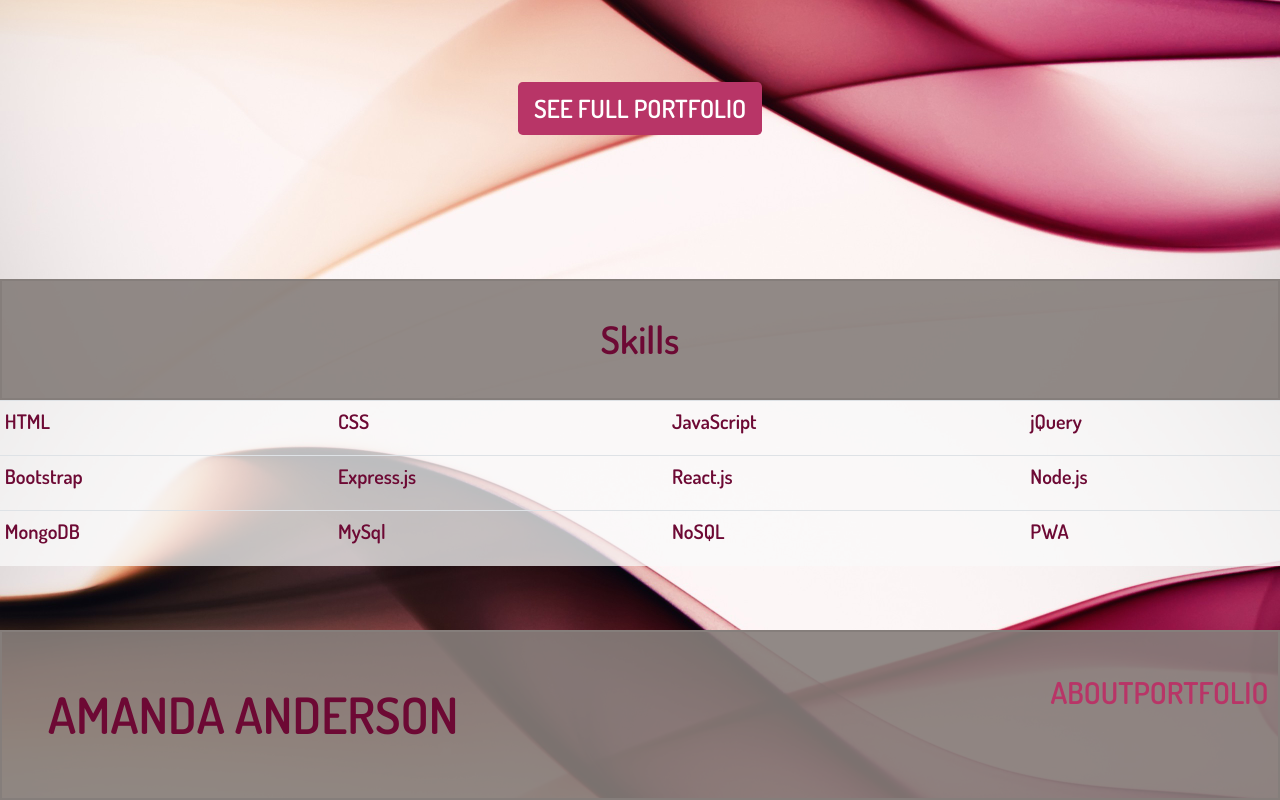
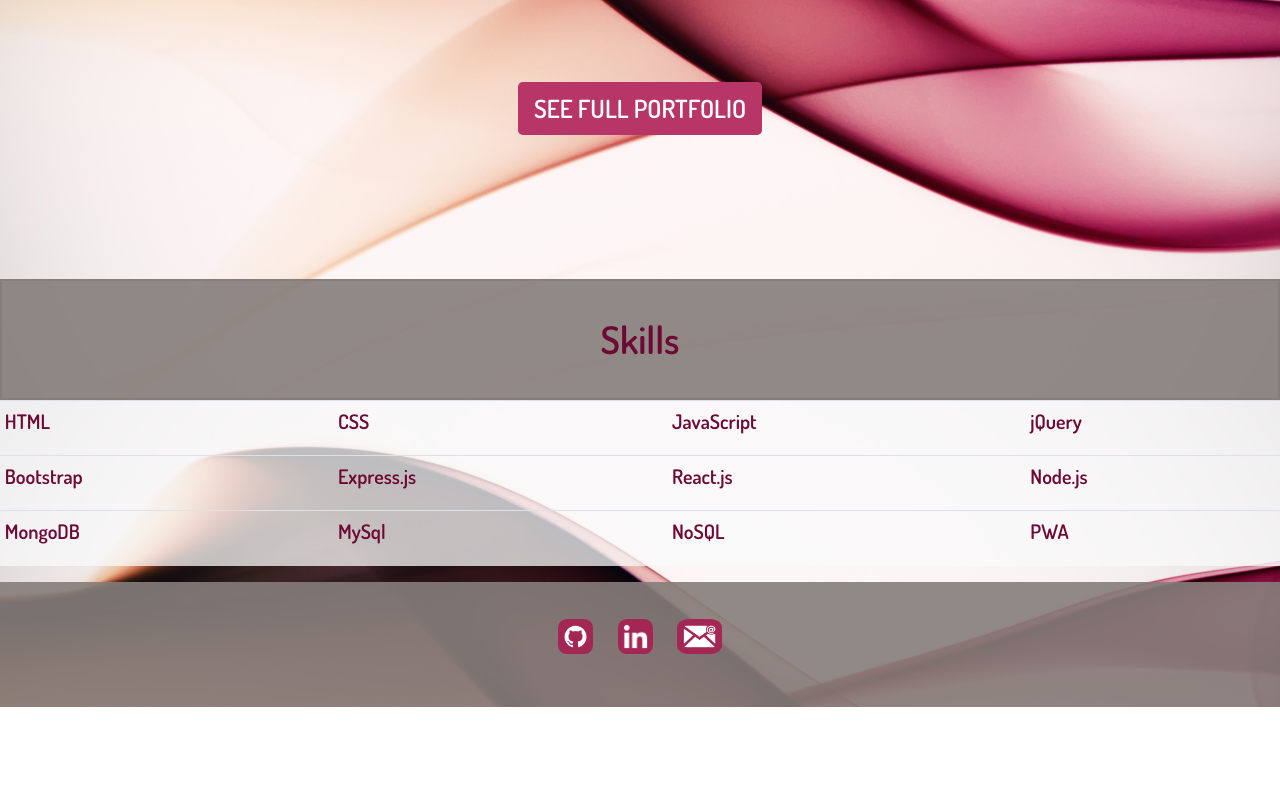
Before and after one commit to aanderson120/portfolio, a React (Create React App) app: page / in a window 1280 px wide. Shown: the part 2001-2801 px from the top of the page. After the commit the page ends 2708 px from the top, so only its background shows below. Built offline with nearby package versions, Linux system fonts and the light colour scheme.

Commit message:
clean up

```diff
--- a/src/App.js
+++ b/src/App.js
@@ -19,7 +19,7 @@ render() {
           <Route exact path="/portfolio" component={PorfolioPage}/>
           <Route exact path="/about" component={About}/>
 
-        <NavBar />
+        <Footer />
 
       </div>
     </Router>
```
Also changed, not shown: public/manifest.json (deleted), src/logo.svg (deleted), 1 other file (tests, documents, lock files or other folders).
